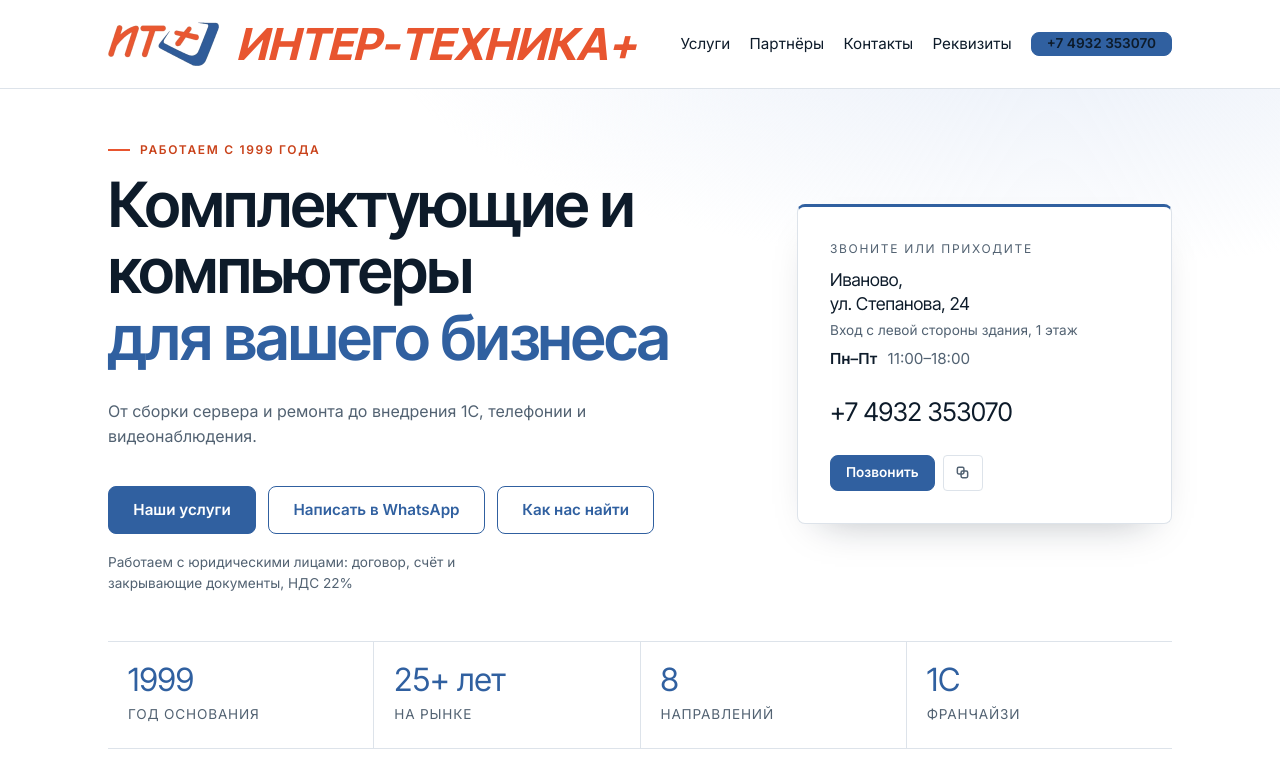
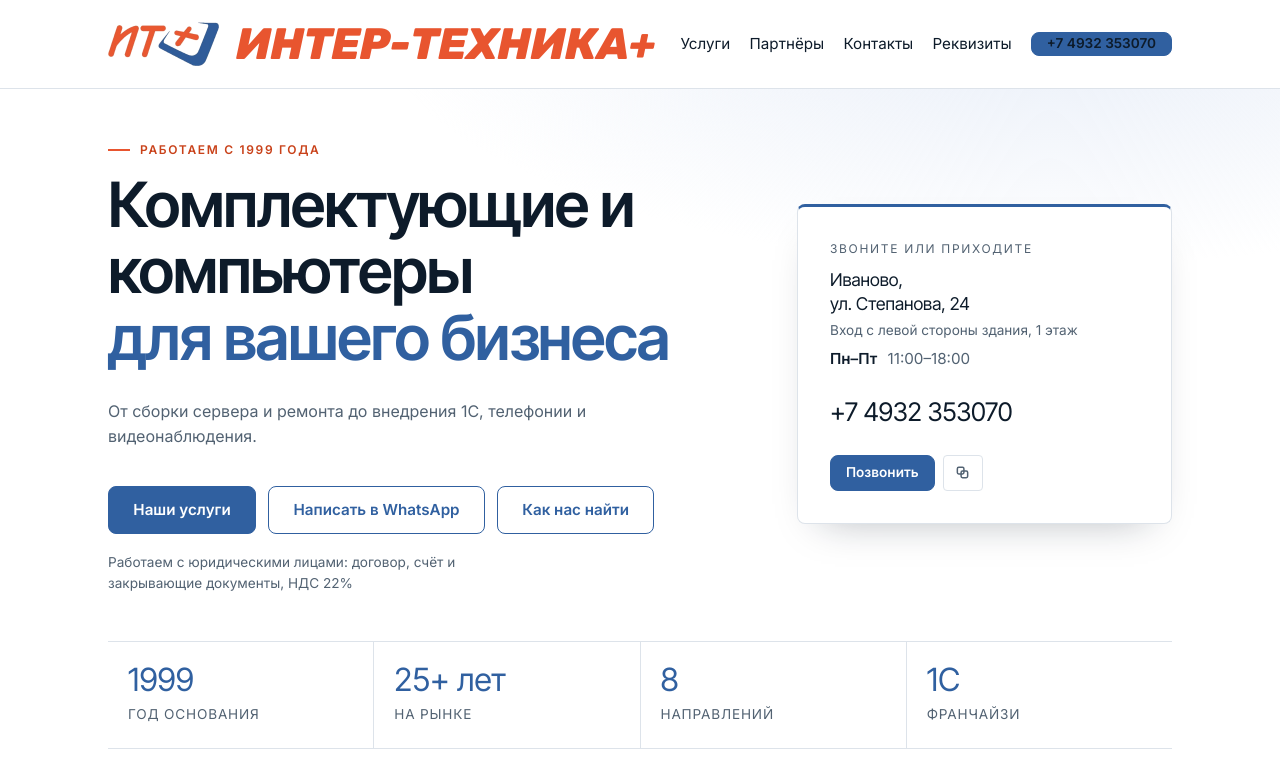
Before and after one commit to 160ru/ivu-site, a PHP site: page /index.html in a window 1280 px wide. Shown: the top 782 px of the page. Run offline with PHP 8.4, Linux system fonts and the light colour scheme.

Commit message:
Название компании - Rubik 800, урезан до букв (4,8 КБ): округлые штрихи как у знака

```diff
--- a/assets/style.css
+++ b/assets/style.css
@@ -1,3 +1,22 @@
+/* Название компании — Rubik: закруглённые концы штрихов, как у знака «ИТ+».
+   Шрифт урезан до букв названия: 4,8 КБ вместо 52 КБ полного набора. */
+
+@font-face {
+  font-family: "Rubik Wordmark";
+  font-style: italic;
+  font-weight: 400 900;
+  font-display: swap;
+  src: url("fonts/rubik-wm-cyrillic.woff2") format("woff2");
+  unicode-range: U+0400-045F, U+0490-0491, U+04B0-04B1;
+}
+@font-face {
+  font-family: "Rubik Wordmark";
+  font-style: italic;
+  font-weight: 400 900;
+  font-display: swap;
+  src: url("fonts/rubik-wm-latin.woff2") format("woff2");
+  unicode-range: U+0020-007E;
+}
 /* ---------- Шрифты ----------
    Inter Tight — заголовки, Inter — текст. Одна суперсемья: заголовки
    плотнее по ширине, текст просторнее. Оба с кириллицей, лицензия OFL.
@@ -66,7 +85,7 @@
   --gutter: clamp(20px, 5vw, 48px);
   --radius: 8px;
   --shadow: 0 18px 40px -24px rgba(13, 27, 42, .35);
-  --brand-size: clamp(20px, calc(7.4vw - 3px), 44px);   /* знак и надпись одного размера, всегда влезают */
+  --brand-size: clamp(20px, calc(7vw - 3px), 44px);   /* знак и надпись одного размера, всегда влезают */
 }
 
 *,
@@ -201,12 +220,12 @@ p:last-child { margin-bottom: 0; }
 }
 
 .brand-name {
-  font-family: var(--font-display);
+  font-family: "Rubik Wordmark", var(--font-display);
   font-size: var(--brand-size);
-  font-weight: 700;
+  font-weight: 800;
   font-style: italic;
   text-transform: uppercase;
-  letter-spacing: .005em;
+  letter-spacing: -.01em;
   line-height: 1;
   white-space: nowrap;
   color: var(--red);
--- a/index.html
+++ b/index.html
@@ -24,9 +24,10 @@
 
   <link rel="icon" href="assets/icon.png" type="image/png">
   <link rel="apple-touch-icon" href="assets/icon.png">
+  <link rel="preload" href="assets/fonts/rubik-wm-cyrillic.woff2" as="font" type="font/woff2" crossorigin>
   <link rel="preload" href="assets/fonts/inter-cyrillic.woff2" as="font" type="font/woff2" crossorigin>
   <link rel="preload" href="assets/fonts/inter-tight-cyrillic.woff2" as="font" type="font/woff2" crossorigin>
-  <link rel="stylesheet" href="assets/style.css?v=20261149">
+  <link rel="stylesheet" href="assets/style.css?v=20261150">
 
   <script type="application/ld+json">
   {
```
Also changed, not shown: assets/fonts/rubik-wm-cyrillic.woff2 (added), assets/fonts/rubik-wm-latin.woff2 (added), 7 other files.
